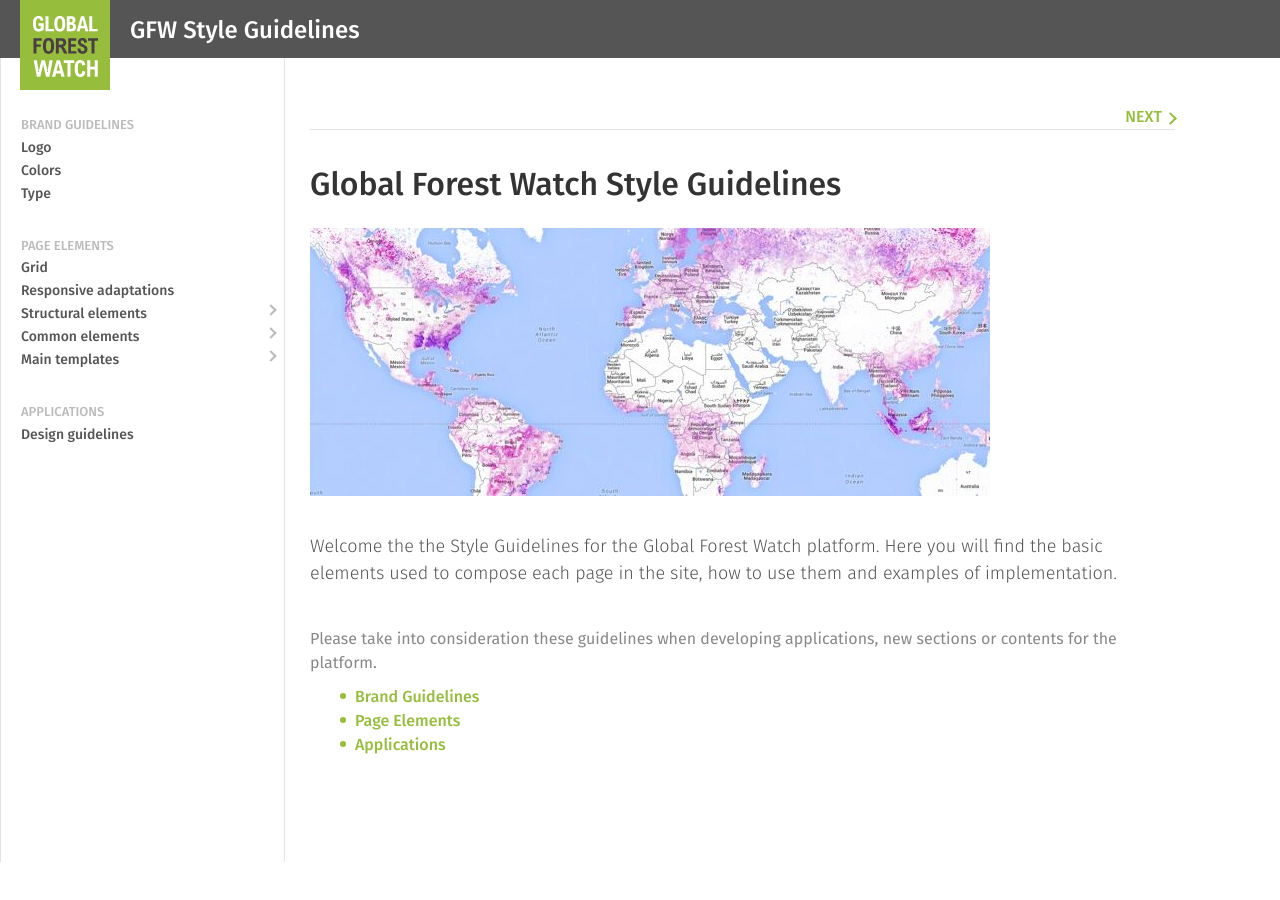
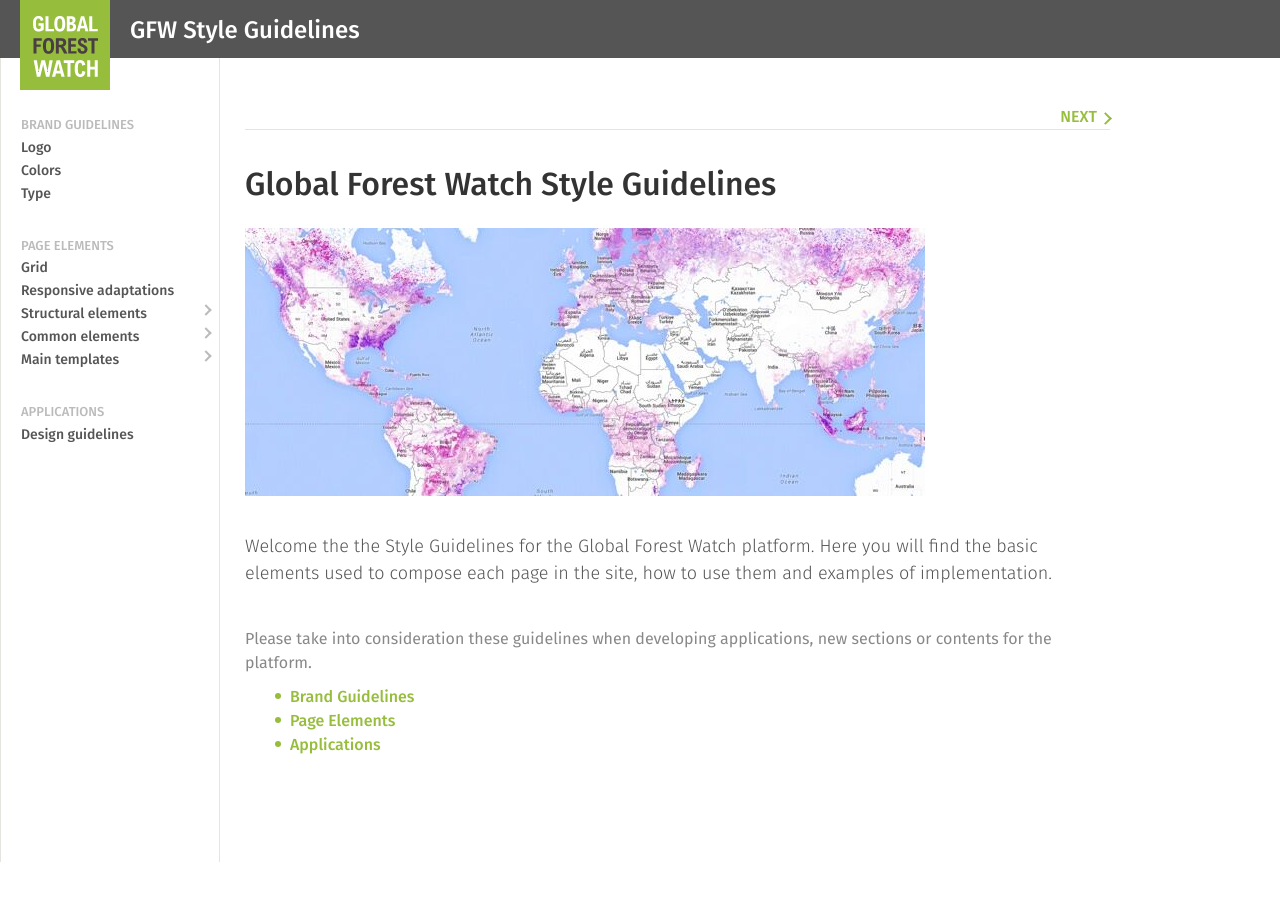
Before and after one commit to Vizzuality/gfw-style-guides, a Jekyll site: the page built from index.html, in a window 1280 px wide. Built offline with Jekyll 4.4.1, drawn with Linux system fonts in a browser that asks for light colours; the list of posts is cut into pages by our own code.

Commit message:
min-width

```diff
--- a/_sass/_grid.scss
+++ b/_sass/_grid.scss
@@ -4,6 +4,7 @@
   display: flex;
   // margin: 0 auto;
   width: 100%;
+  min-width: 960px;
   max-width: 1200px;
 }
 
--- a/_sass/_layout.scss
+++ b/_sass/_layout.scss
@@ -3,7 +3,7 @@
   display: block;
   padding: 115px 0 50px;
   float: left;
-  width: 285px;
+  width: 220px;
   border-right: 1px solid $border;
   border-left: 1px solid $border;
 }
--- a/_sass/layouts/_sidenav.scss
+++ b/_sass/layouts/_sidenav.scss
@@ -1,7 +1,7 @@
 .layout-sidenav{
   nav{
     position: fixed;
-    width: 284px;
+    width: 220px;
     ul{
       li{
         color: $dark;
@@ -14,6 +14,7 @@
         }
         h3{
           position: relative;
+          width: 219px;
           padding-left: 20px;
           font-size: 1em;
           color: $dark;
```
